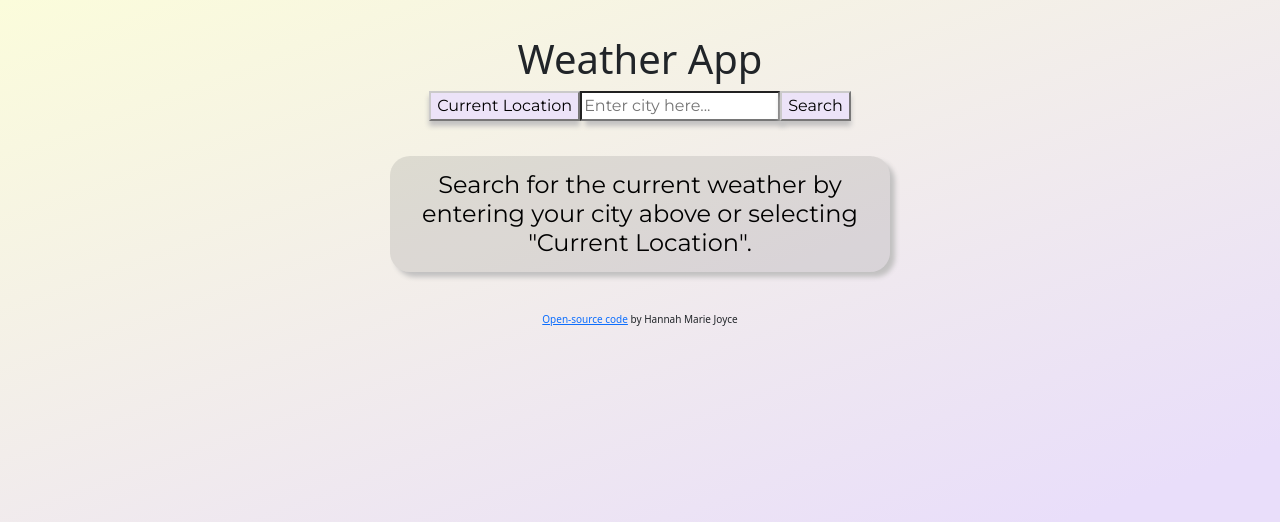
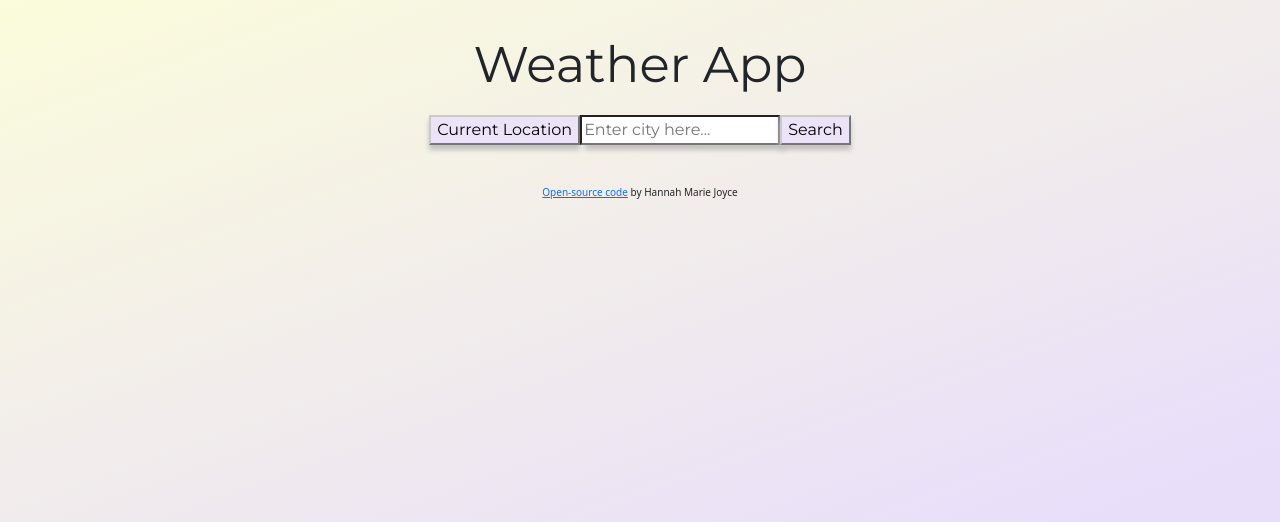
Before and after one commit to hmariejoyce/react-weather-app, a React (Create React App) app: page / in a window 1280 px wide. Shown: the top 522 px of the page. Built offline with nearby package versions, Linux system fonts and the light colour scheme; a web font is replaced by a local one.

Commit message:
Fixing CSS and search page.

```diff
--- a/src/App.css
+++ b/src/App.css
@@ -6,21 +6,16 @@
   max-width: 600px;
   text-align: center;
 }
+
+.weatherAppTitle {
+  font-size: 50px;
+  font-family: "Montserrat", sans-serif;
+  margin-bottom: 20px;
+}
+
 .sourceCode {
   font-size: 10px;
   margin-top: 40px;
-}
-
-.searchMessage {
-  margin: auto;
-  margin-top: 35px;
-  max-width: 500px;
-  padding: 15px;
-  border-radius: 20px;
-  color: black;
-  text-align: center;
-  box-shadow: 5px 5px 5px rgb(194, 193, 193);
-  font-family: "Montserrat", sans-serif;
 }
 
 .App-logo {
--- a/src/App.js
+++ b/src/App.js
@@ -9,13 +9,6 @@ function App() {
       <header className="App-header">
         <h1 className="weatherAppTitle">Weather App</h1>
         <Search />
-        <h4
-          className="searchMessage"
-          style={{ backgroundColor: "rgba(125, 125, 125, 0.2)" }}
-        >
-          Search for the current weather by entering your city above or
-          selecting "Current Location".
-        </h4>
         <p className="sourceCode">
           <a
             href="https://github.com/hmariejoyce/react-weather-app"
```
